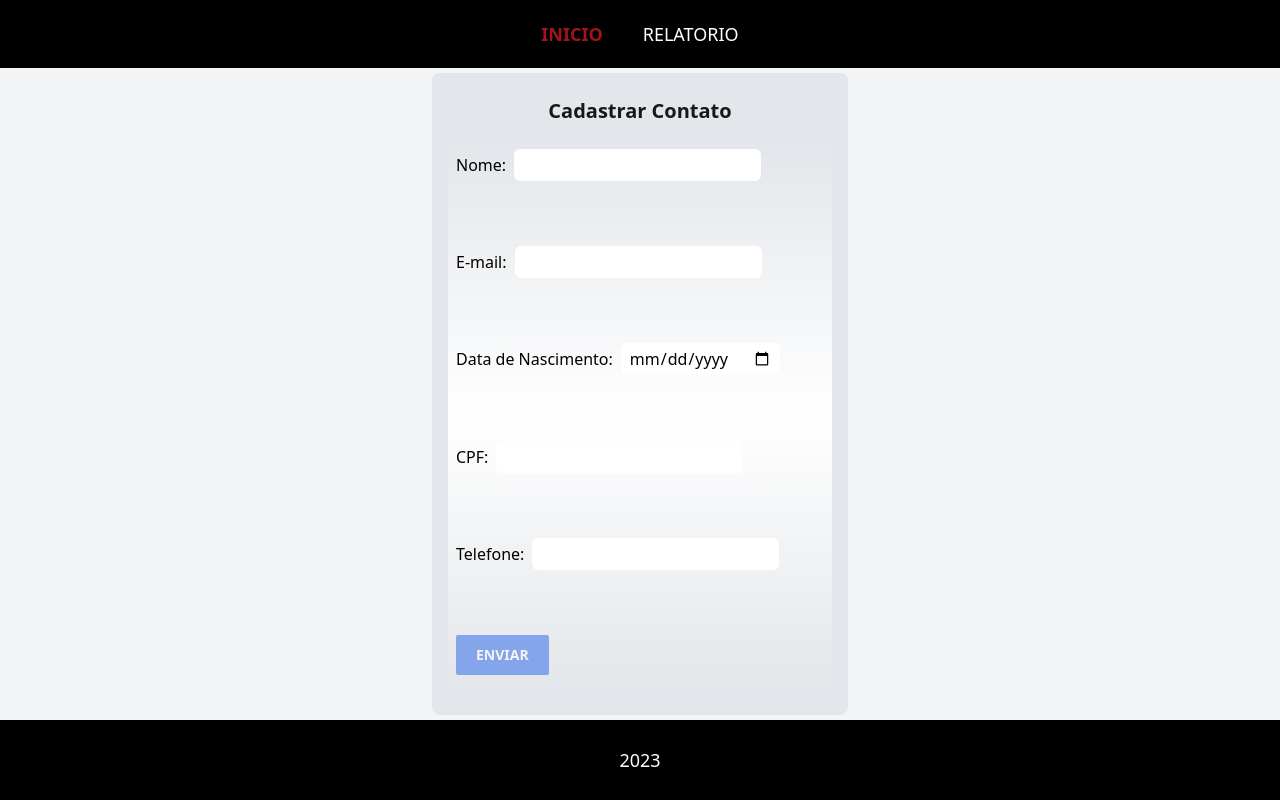
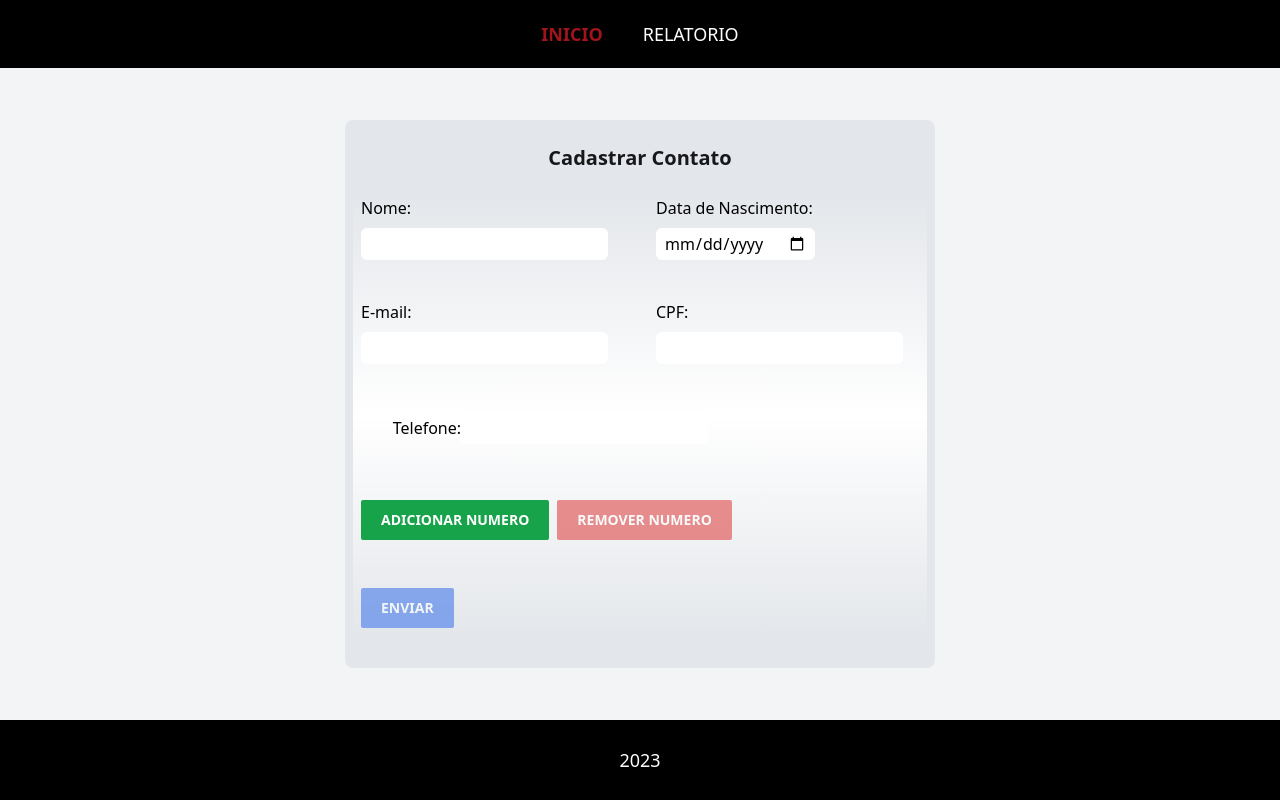
Before and after one commit to Ryogazz/Teste-tecnico-agenda-telefonica, a React (Vite) app: page / in a window 1280 px wide. Built offline with nearby package versions, Linux system fonts and the light colour scheme.

Commit message:
feat: APlicando validaçoes da pagina home

```diff
--- a/src/pages/Home/components/Form/index.tsx
+++ b/src/pages/Home/components/Form/index.tsx
@@ -1,12 +1,12 @@
 import React from "react";
 import { useForm } from "react-hook-form";
-
+import { tel } from "../../../../services";
 interface FormValues {
   name: string;
   email: string;
   date_born: string;
   cpf: string;
-  telefone: string;
+  telefones: tel[];
 }
 
 const Form: React.FC = () => {
@@ -15,21 +15,34 @@ const Form: React.FC = () => {
     handleSubmit,
     register,
     resetField,
+    setError,
     formState: { errors, isDirty, isValid },
   } = useForm<FormValues>();
+  const [addInput, setAddInput] = React.useState(1);
 
   const onSubmit = (data: FormValues) => {
     console.log(data);
   };
 
+  const handleADDtel = () => {
+    setAddInput((count) => count + 1);
+  };
+  const handleRemoveTel = () => {
+    setAddInput((count) => count - 1);
+  };
+
+
   return (
-    <div className='h-full bg-[#E3E6EA] rounded-lg flex flex-col justify-center items-center max-w-max px-2 py-4'>
-      <h1 className='text-zinc-900 font-semibold text-left text-xl max-w-max capitalize my-2'>Cadastrar contato</h1>
+    <div className="min-h-max bg-[#E3E6EA] rounded-lg flex flex-col justify-center items-center min-w-max px-2 py-4">
+      <h1 className="text-zinc-900 font-semibold text-start text-xl max-w-max capitalize my-2">
+        Cadastrar contato
+      </h1>
       <form
         onSubmit={handleSubmit(onSubmit)}
-        className=" bg-gradient-to-b from-[#E3E6EA] via-white rounded-lg h-[550px] w-96 gap-10 flex flex-col justify-between items-start mx-2 my-2 p-2"
+        className=" bg-gradient-to-b from-[#E3E6EA] via-white rounded-lg min-h-max w-full gap-10 flex flex-col justify-between items-start mx-2 my-2 p-2"
       >
-        <div className="flex flex-row justify-start items-center space-x-2 w-full">
+        <div className="flex flex-row justify-center items-start gap-12 ">
+          <div className="flex flex-col justify-center items-start space-y-2 w-full">
             <label htmlFor="name">Nome:</label>
             <input
               className="rounded-md h-8 p-2 focus:outline-none focus:ring-2 focus:ring-blue-600"
@@ -45,20 +58,7 @@ const Form: React.FC = () => {
               <span className="text-red-600">Nome é obrigatório</span>
             )}
           </div>
-        <div className="flex flex-row justify-start items-center space-x-2 w-full">
-          <label htmlFor="email">E-mail:</label>
-
-          <input
-            className="rounded-md h-8 p-2 focus:outline-none focus:ring-2 focus:ring-blue-600"
-            type="email"
-            id="email"
-            {...register("email", { required: true })}
-          />
-          {errors.email && (
-            <span className="text-red-600">Email é obrigatório</span>
-          )}
-        </div>
-        <div className="flex flex-row justify-start items-center space-x-2 w-full">
+          <div className="flex flex-col justify-center items-start space-y-2 w-full">
             <label htmlFor="date_born">Data de Nascimento:</label>
             <input
               className="rounded-md h-8 p-2 focus:outline-none focus:ring-2 focus:ring-blue-600"
@@ -72,7 +72,22 @@ const Form: React.FC = () => {
               </span>
             )}
           </div>
-        <div className="flex flex-row justify-start items-center space-x-2 w-full">
+        </div>
+        <div className="flex flex-row justify-center items-start gap-12 ">
+          <div className="flex flex-col justify-center items-start space-y-2 w-full">
+            <label htmlFor="email">E-mail:</label>
+            <input
+              className="rounded-md h-8 p-2 focus:outline-none focus:ring-2 focus:ring-blue-600"
+              type="email"
+              id="email"
+              {...register("email", { required: true })}
+            />
+            {errors.email && (
+              <span className="text-red-600">Email é obrigatório</span>
+            )}
+          </div>
+
+          <div className="flex flex-col justify-center items-start space-y-2 w-full">
             <label htmlFor="cpf">CPF:</label>
 
             <input
@@ -89,23 +104,54 @@ const Form: React.FC = () => {
               <span className="text-red-600">CPF é obrigatório</span>
             )}
           </div>
-        <div className="flex flex-row justify-start items-center space-x-2 w-full">
+        </div>
+        <div className="flex flex-col justify-center items-start gap-12 ">
+          <div className="flex flex-col justify-start items-center space-y-2 w-full my-1 h-full ">
+            {Array.from({ length: addInput }).map((_, index) => (
+              <div
+                key={index}
+                className="flex flex-row justify-center items-center my-1"
+              >
                 <label htmlFor="telefone">Telefone:</label>
-
                 <input
+                  id={index.toString()}
                   className="rounded-md h-8 p-2 focus:outline-none focus:ring-2 focus:ring-blue-600"
                   type="tel"
-            id="telefone"
-            {...register("telefone", {
+                  {...register(`telefones.${index}.number`, {
                     required: true,
                     minLength: 9,
                     maxLength: 11,
                   })}
                   />
-          {errors.telefone && (
+             {errors.telefones?.[index]?.number && (
             <span className="text-red-600">Telefone é obrigatório</span>
           )}
               </div>
+            ))}
+
+          </div>
+          <div className="flex flex-row items-center justify-between">
+            <button
+              className="rounded-sm p-2 uppercase bg-green-600 text-white font-bold cursor-pointer transition duration-300 ease-in-out
+           hover:bg-green-700 focus:ring-4 focus:ring-blue-300 text-sm px-5 py-2.5 mr-2 mb-2 focus:outline-none
+           "
+              onClick={handleADDtel}
+            >
+              Adicionar numero
+            </button>
+
+            <button
+              className="rounded-sm p-2 uppercase bg-red-600 text-white font-bold cursor-pointer transition duration-300 ease-in-out disabled:opacity-50 disabled:cursor-not-allowed
+           hover:bg-red-700 focus:ring-4 focus:ring-blue-300 text-sm px-5 py-2.5 mr-2 mb-2 focus:outline-none
+           "
+              onClick={handleRemoveTel}
+              disabled={addInput <= 1}
+            >
+              Remover numero
+            </button>
+          </div>
+        </div>
+
         <button
           className="rounded-sm p-2 uppercase bg-blue-600 text-white font-bold cursor-pointer transition duration-300 ease-in-out disabled:opacity-50 disabled:cursor-not-allowed
         hover:bg-blue-700 focus:ring-4 focus:ring-blue-300 text-sm px-5 py-2.5 mr-2 mb-2 focus:outline-none
--- a/src/pages/Home/index.tsx
+++ b/src/pages/Home/index.tsx
@@ -4,7 +4,7 @@ import Form from './components/Form';
 
 const Home = () => {
   return (
-    <div className='min-h-screen w-screen flex flex-col justify-between items-center bg-gray-100'
+    <div className='h-screen w-screen flex flex-col justify-between items-center bg-gray-100'
     >
       <Menu />
       <Form />
--- a/src/pages/Relatorio/components/Card/components/Modal/ModalContent/Edit.tsx
+++ b/src/pages/Relatorio/components/Card/components/Modal/ModalContent/Edit.tsx
@@ -1,7 +1,11 @@
+import { useEffect, useState } from "react";
 import { useForm } from "react-hook-form";
+import { getScheduleById, ScheduleById, contact } from "../../../../../../../services";
 
-const Edit = () => {
-
+interface editProps {
+  id: number;
+}
+const Edit = (props: editProps) => {
   interface FormValues {
     name: string;
     email: string;
@@ -9,6 +13,25 @@ const Edit = () => {
     cpf: string;
     telefone: string;
   }
+
+  interface formaDatavalues {
+    id: number;
+    name: string;
+    numbers: {
+      id: number;
+      id_schedule: number;
+      number: string;
+    }[];
+    email: string;
+    cpf: string;
+    date_born: string; // format: YYYY-mm-dd
+  }
+
+  interface text {
+    id: number;
+    name: string;
+  }
+  const [formData, setFormData] = useState<contact>({} as contact);
 
   const {
     control,
@@ -22,6 +45,29 @@ const Edit = () => {
     console.log(data);
   };
 
+  const handleGetById = async (id: number) => {
+    const response = await getScheduleById(id);
+    const [data] = response.data;
+    console.log(data)
+    // const newData: formaDatavalues = {
+    //   id: response.data[0].data.id,
+    //   name: response.data[0].data.name,
+    //   numbers: response.data[0].data.numbers.map(number => ({
+    //     id: number.id,
+    //     id_schedule: number.id_schedule,
+    //     number: number.number,
+    //   })),
+    //   email: response.data[0].data.email,
+    //   cpf: response.data[0].data.cpf,
+    //   date_born: response.data[0].data.date_born,
+    // };
+    setFormData(data);
+  };
+
+  console.log(formData);
+  useEffect(() => {
+    handleGetById(props.id);
+  }, []);
 
   return (
     <div className="h-full bg-[#E3E6EA] rounded-lg flex flex-col justify-center items-center max-w-max px-2 py-4">
@@ -35,7 +81,7 @@ const Edit = () => {
         <div className="flex flex-row justify-start items-center space-x-2 w-full">
           <label htmlFor="name">Nome:</label>
           <input
-            defaultValue={''}
+            value={formData.name}
             className="rounded-md h-8 p-2 focus:outline-none focus:ring-2 focus:ring-blue-600"
             type="text"
             id="name"
@@ -53,6 +99,7 @@ const Edit = () => {
           <label htmlFor="email">E-mail:</label>
 
           <input
+            value={formData.email}
             className="rounded-md h-8 p-2 focus:outline-none focus:ring-2 focus:ring-blue-600"
             type="email"
             id="email"
@@ -65,6 +112,7 @@ const Edit = () => {
         <div className="flex flex-row justify-start items-center space-x-2 w-full">
           <label htmlFor="date_born">Data de Nascimento:</label>
           <input
+            value={formData.date_born}
             className="rounded-md h-8 p-2 focus:outline-none focus:ring-2 focus:ring-blue-600"
             type="date"
             id="date_born"
@@ -80,6 +128,7 @@ const Edit = () => {
           <label htmlFor="cpf">CPF:</label>
 
           <input
+            value={formData.cpf}
             className="rounded-md h-8 p-2 focus:outline-none focus:ring-2 focus:ring-blue-600"
             type="text"
             id="cpf"
@@ -97,6 +146,7 @@ const Edit = () => {
           <label htmlFor="telefone">Telefone:</label>
 
           <input
+            value={formData.numbers[0].number}
             className="rounded-md h-8 p-2 focus:outline-none focus:ring-2 focus:ring-blue-600"
             type="tel"
             id="telefone"
--- a/src/pages/Relatorio/components/Card/components/Modal/index.tsx
+++ b/src/pages/Relatorio/components/Card/components/Modal/index.tsx
@@ -53,7 +53,7 @@ const ModalEdit: React.FC<ModalEditProps> = ({onClose, identify, id }) => {
               </svg>
             </button>
             {
-              identify === 'edit' ? <Edit /> : <Delete />
+              identify === 'edit' ? <Edit id={id}/> : <Delete />
             }
           </div>
         </div>
--- a/src/services/index.tsx
+++ b/src/services/index.tsx
@@ -66,3 +66,27 @@ export function deleteSchedule(id: number): Promise<void> {
     .delete(`http://teste-frontend.saperx.com.br/api/schedule/${id}`)
     .then(() => {});
 }
+
+export interface tel {
+  id: number;
+    id_schedule: number;
+    number: string;
+}
+export interface contact {
+  id: number;
+  name: string;
+  numbers: tel[];
+  email: string;
+  cpf: string;
+  date_born: string; // format: YYYY-mm-dd
+}
+export interface ScheduleById {
+  status: boolean;
+  data: contact[];
+}
+
+export function getScheduleById(id: number): Promise<ScheduleById> {
+  return axios
+    .get(`http://teste-frontend.saperx.com.br/api/schedule/${id}`)
+    .then((response) => response.data);
+}
```
Lines whose indentation alone changed are shown as unchanged.
